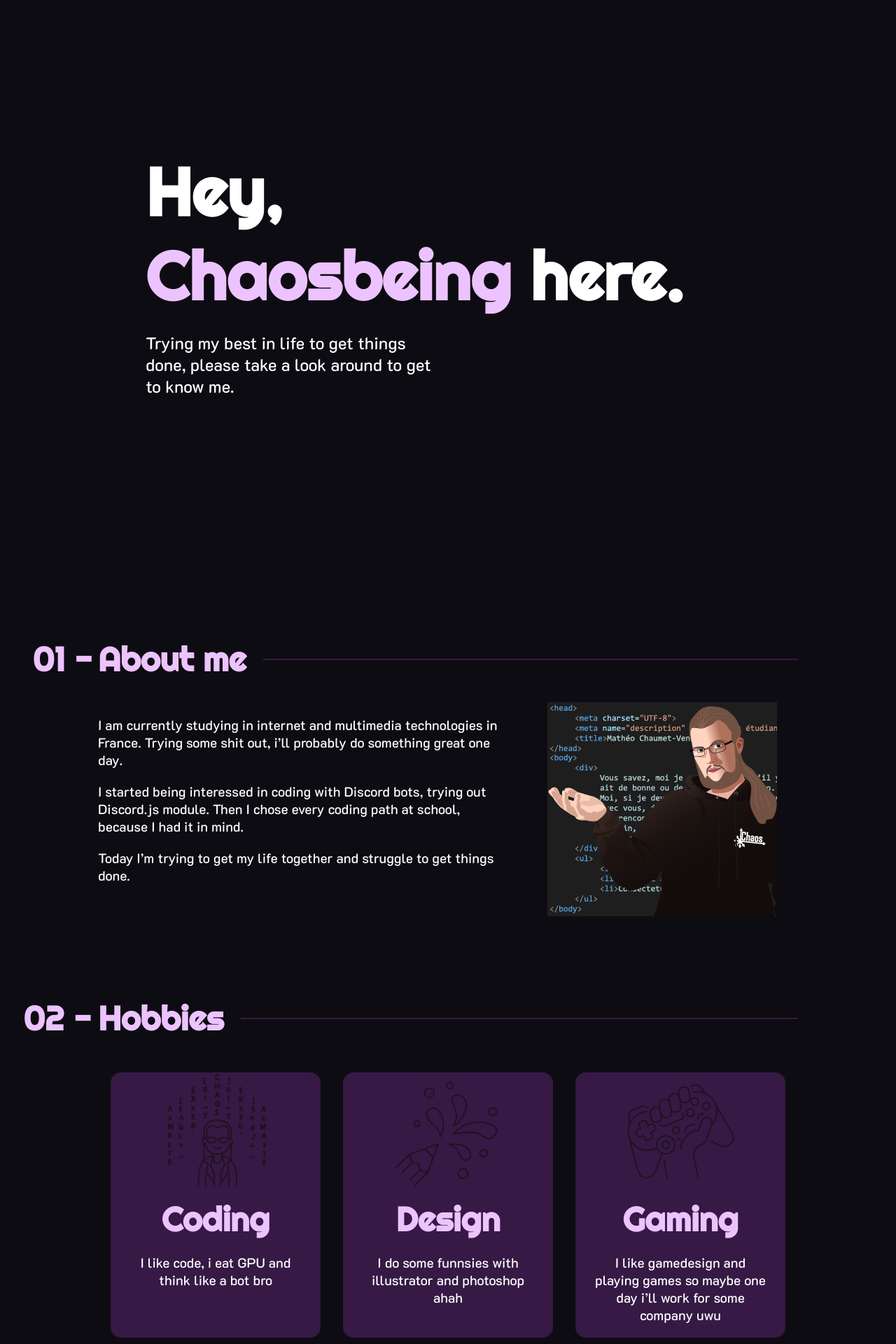
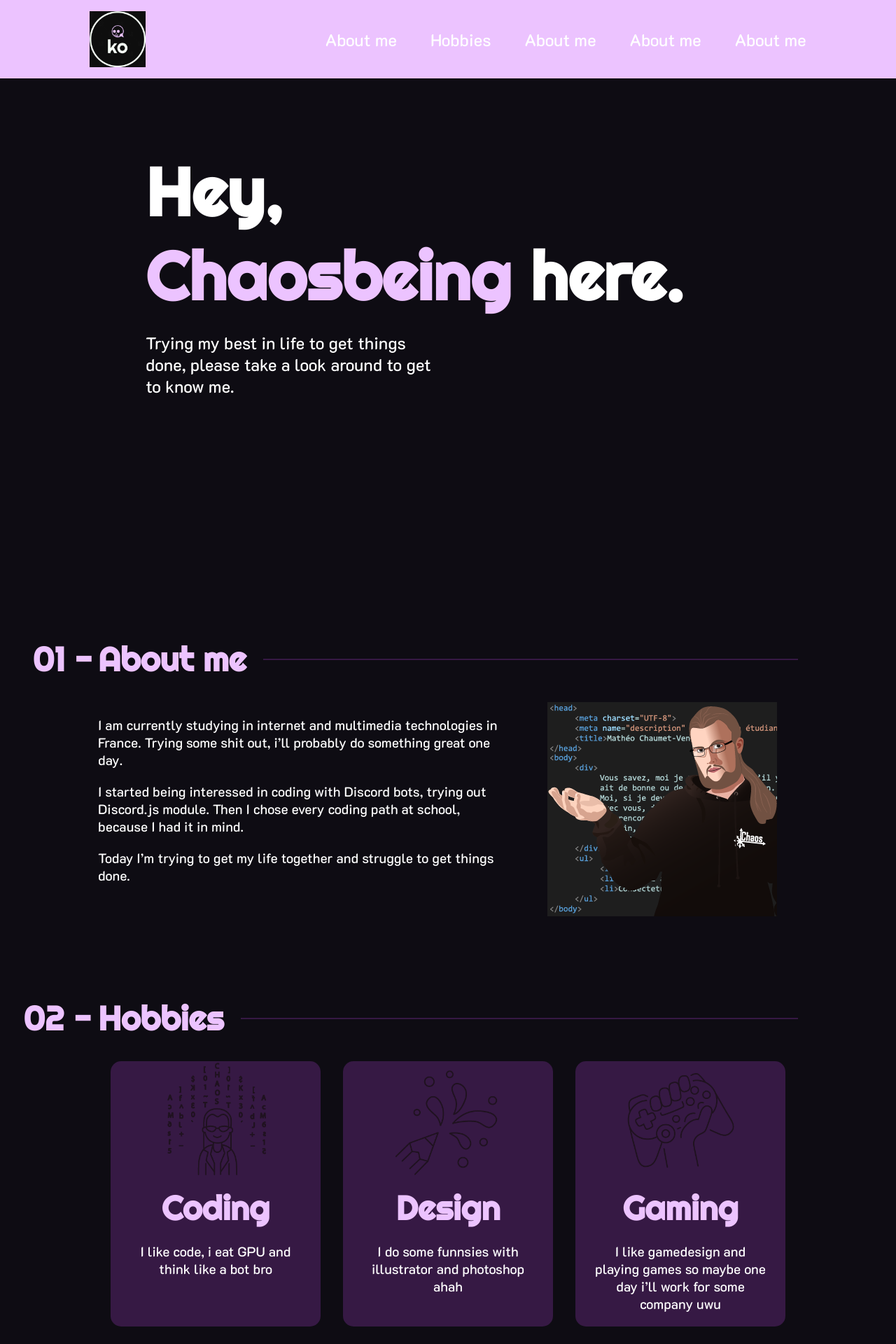
Before and after one commit to mchauveni/portfolio_2022, a PHP site: page / in a window 1280 px wide. Shown: the top 1920 px of the page at 70% size. Run offline with PHP 8.4, Linux system fonts and the light colour scheme.

Commit message:
starting to implement header

```diff
--- a/assets/css/style.css
+++ b/assets/css/style.css
@@ -17,6 +17,44 @@ section {
 .section_content {
     margin-top: 2rem;
 }
+
+header {
+    width: 100%;
+    height: 7rem;
+    position: fixed;
+    background-color: var(--txt-secondary);
+    backdrop-filter: blur(3px);
+    display: flex;
+    flex-direction: row;
+    justify-content: space-around;
+    align-items: center;
+}
+
+header .logo_container {
+    height: 5rem;
+    width: 5rem;
+}
+
+header .logo_container img {
+    width: 100%;
+    height: 100%;
+}
+
+header nav {
+    height: 100%;
+}
+
+header nav ul {
+    height: 100%;
+    list-style: none;
+    display: flex;
+    flex-direction: row;
+    align-items: center;
+    gap: 3rem;
+    font-size: 1.5rem;
+}
+
+header nav ul li {}
 
 #hero {
     max-width: 1400px;
@@ -83,12 +121,12 @@ section {
     display: flex;
     flex-wrap: wrap;
     justify-content: center;
+    gap: 2rem;
 }
 
 #hobbies .card {
     max-width: 300px;
     max-height: 460px;
-    margin: 1rem;
     padding: 0 1.5rem;
     border-radius: 15px;
     background-color: var(--bg-secondary);
@@ -98,7 +136,7 @@ section {
 }
 
 #hobbies .card:hover {
-    transform: translateY(-5%);
+    transform: translateY(-5%) scale(1.03);
 }
 
 #hobbies .card .img-wrapper {
@@ -113,9 +151,3 @@ section {
 #hobbies .card {
     text-align: center;
 }
-
-.test-tilt {
-    width: 300px;
-    height: 300px;
-    background-color: var(--bg-secondary);
-}
--- a/assets/css/utils.css
+++ b/assets/css/utils.css
@@ -10,6 +10,7 @@
 
 :root {
     --bg-main: #0E0C13;
+    --bg-main-opacity: #0E0C1380;
     --bg-secondary: #361944;
     --txt-secondary: #ECC3FF;
 }
--- a/index.php
+++ b/index.php
@@ -14,6 +14,20 @@ $texts = json_decode(file_get_contents('./assets/lang/en.json'));
 ?>
 
 <body>
+    <header>
+        <div class="logo_container">
+            <img src="./TOREMOVEFROMPROD/some_sort_of_logo.png" alt="">
+        </div>
+        <nav>
+            <ul>
+                <li><?php echo $texts->about_title; ?></li>
+                <li><?php echo $texts->hobbies_title; ?></li>
+                <li><?php echo $texts->about_title; ?></li>
+                <li><?php echo $texts->about_title; ?></li>
+                <li><?php echo $texts->about_title; ?></li>
+            </ul>
+        </nav>
+    </header>
     <main>
         <section id="hero">
             <h1><?php echo $texts->main_title[0]; ?></h1>
@@ -72,10 +86,15 @@ $texts = json_decode(file_get_contents('./assets/lang/en.json'));
             </div>
         </section>
 
-        <section id="hobbies">
+        <section id="softwares">
             <h2 class="section_title">Software Proficiency</h2>
             <div class="section_content">
-                <div data-tilt data-tilt-reverse="true" data-tilt-scale="1.05" data-tilt-glare data-tilt-max-glare="0.2" class="test-tilt"></div>
+            </div>
+        </section>
+
+        <section id="contact">
+            <h2 class="section_title">Contact me</h2>
+            <div class="section_content">
             </div>
         </section>
     </main>
```
